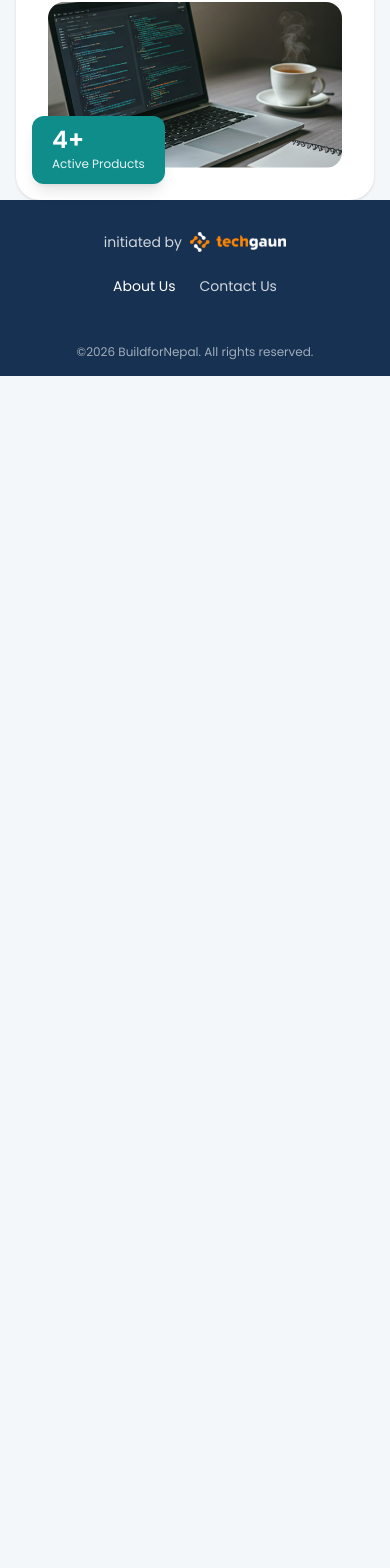
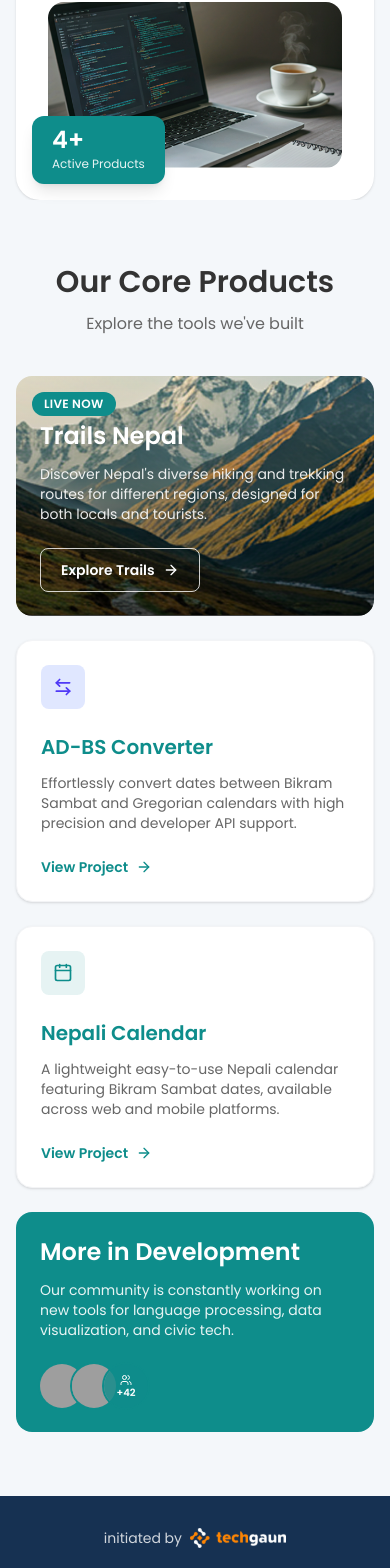
Before and after one commit to build-for-nepal/build-for-nepal.github.io, a React (Vite) app: page /about in a window 390 px wide. Shown: the part 1451-3019 px from the top of the page. Before the commit the page ends 1827 px from the top, so only its background shows below. Built offline with nearby package versions, Linux system fonts and the light colour scheme; grey boxes are pictures that could not be loaded.

Commit message:
feat(coreProducts): Introduce a new "Our Core Products" section showcasing Trails Nepal, AD-BS Converter, and Nepali Calendar in a responsive bento layout, plus a "More in Development" teaser card highlighting the community.

```diff
--- a/src/data/coreProducts.ts
+++ b/src/data/coreProducts.ts
@@ -1,6 +1,6 @@
 import { ArrowLeftRight, Calendar, Mountain } from "lucide-react";
 import type { Product } from "@/types/product";
-import trailNepalImg from "@/assets/trail-nepal.svg";
+import trailNepalImg from "@/assets/trailNepal.png";
 
 export const FEATURED_PRODUCT_ID = "trails-nepal";
 
--- /dev/null
+++ b/src/features/coreProducts/CoreProducts.tsx
@@ -0,0 +1,49 @@
+import { CORE_PRODUCTS, FEATURED_PRODUCT_ID } from "@/data/coreProducts";
+import ProductCard from "./ProductCard";
+import FeaturedProductCard from "./FeaturedProductCard";
+import MoreInDevCard from "./MoreInDevCard";
+
+const featured = CORE_PRODUCTS.find((p) => p.id === FEATURED_PRODUCT_ID);
+
+const standard = CORE_PRODUCTS.filter((p) => p.id !== FEATURED_PRODUCT_ID);
+
+export default function CoreProducts() {
+  if (!featured) return null;
+
+  const [adBs, calendar] = standard;
+
+  return (
+    <section aria-labelledby="core-products-heading" className="bg-bg">
+      <div className="page-wrapper py-16 sm:py-20">
+        <header className="mb-10 text-center sm:mb-12">
+          <h2
+            id="core-products-heading"
+            className="text-3xl font-bold text-dark sm:text-4xl"
+          >
+            Our Core Products
+          </h2>
+          <p className="mx-auto mt-3 max-w-2xl text-base text-muted">
+            Explore the tools we&apos;ve built
+          </p>
+        </header>
+
+        <div className="grid grid-cols-1 gap-6 sm:gap-8 lg:auto-rows-fr lg:grid-cols-3">
+          <div className="lg:col-span-2">
+            <FeaturedProductCard product={featured} />
+          </div>
+
+          <ProductCard
+            product={adBs}
+            iconTileClass="bg-indigo-100 text-indigo-600"
+          />
+
+          <ProductCard product={calendar} />
+
+          <div className="lg:col-span-2">
+            <MoreInDevCard />
+          </div>
+        </div>
+      </div>
+    </section>
+  );
+}
--- /dev/null
+++ b/src/features/coreProducts/FeaturedProductCard.tsx
@@ -0,0 +1,52 @@
+import { ArrowRight } from "lucide-react";
+import type { Product } from "@/types/product";
+
+interface FeaturedProductCardProps {
+  product: Product;
+}
+
+export default function FeaturedProductCard({
+  product,
+}: FeaturedProductCardProps) {
+  const { title, description, href, isLive, image } = product;
+
+  return (
+    <article className="relative flex h-full min-h-[15rem] flex-col justify-end overflow-hidden rounded-2xl sm:min-h-[17rem] lg:min-h-[20rem] ">
+      {image && (
+        <img
+          src={image.src}
+          alt=""
+          aria-hidden="true"
+          className="absolute inset-0 h-full w-full object-cover"
+        />
+      )}
+
+      <div
+        className="absolute inset-0 bg-gradient-to-t from-black/70 via-black/30 to-transparent"
+        aria-hidden="true"
+      />
+
+      {isLive && (
+        <span className="absolute left-4 top-4 inline-flex items-center rounded-full bg-primary px-3 py-1 text-xs font-semibold uppercase tracking-wide text-white sm:left-6 sm:top-6">
+          Live Now
+        </span>
+      )}
+
+      <div className="relative z-10 p-6 sm:p-8">
+        <h3 className="text-2xl font-bold text-white sm:text-3xl">{title}</h3>
+
+        <p className="mt-3 max-w-md text-sm text-white/90 sm:text-base">
+          {description}
+        </p>
+
+        <a
+          href={href}
+          className="mt-6 inline-flex h-11 items-center gap-2 rounded-lg border border-white/80 px-5 text-sm font-semibold text-white transition-colors hover:bg-white/10 sm:mt-8"
+        >
+          Explore Trails
+          <ArrowRight className="h-4 w-4" aria-hidden="true" />
+        </a>
+      </div>
+    </article>
+  );
+}
--- /dev/null
+++ b/src/features/coreProducts/MoreInDevCard.tsx
@@ -0,0 +1,39 @@
+import { Users } from "lucide-react";
+
+const AVATARS = [
+  { src: "https://i.pravatar.cc/80?img=12", alt: "Contributor avatar" },
+  { src: "https://i.pravatar.cc/80?img=33", alt: "Contributor avatar" },
+];
+
+const EXTRA_COUNT = 42;
+
+export default function MoreInDevCard() {
+  return (
+    <article className="flex h-full flex-col justify-center gap-6 rounded-2xl bg-primary p-6 text-white sm:flex-row sm:items-center sm:justify-between sm:p-8">
+      <div className="min-w-0">
+        <h3 className="text-2xl font-bold sm:text-3xl">More in Development</h3>
+
+        <p className="mt-3 max-w-md text-sm text-white/90 sm:text-base">
+          Our community is constantly working on new tools for language
+          processing, data visualization, and civic tech.
+        </p>
+      </div>
+
+      <div className="flex flex-shrink-0 -space-x-3">
+        {AVATARS.map((avatar, i) => (
+          <img
+            key={i}
+            src={avatar.src}
+            alt={avatar.alt}
+            className="h-11 w-11 rounded-full object-cover ring-2 ring-primary"
+          />
+        ))}
+
+        <div className="flex h-11 w-11 flex-col items-center justify-center rounded-full bg-primary/80 text-[10px] font-bold leading-none ring-2 ring-primary">
+          <Users className="h-3 w-3" aria-hidden="true" />
+          <span className="mt-0.5">+{EXTRA_COUNT}</span>
+        </div>
+      </div>
+    </article>
+  );
+}
--- /dev/null
+++ b/src/features/coreProducts/ProductCard.tsx
@@ -0,0 +1,38 @@
+import type { Product } from "@/types/product";
+import { ArrowRight } from "lucide-react";
+
+interface ProductCardProps {
+  product: Product;
+  iconTileClass?: string;
+}
+
+export default function ProductCard({
+  product,
+  iconTileClass = "bg-primary/10 text-primary",
+}: ProductCardProps) {
+  const { id, title, description, href, icon: Icon } = product;
+
+  return (
+    <article className="flex flex-col h-full rounded-2xl border border-gray-100 bg-white p-6 shadow-sm transition-shadow duration-200 hover:shadow-md sm:p-8">
+      {/*icon*/}
+      <div
+        className={`flex h-11 w-11 items-center justify-center rounded-lg ${iconTileClass}`}
+        aria-hidden="true"
+      >
+        <Icon className="h-5 w-5" />
+      </div>
+      {/*title*/}
+      <h3 className="mt-6 text-xl font-bold text-primary sm:text-2xl">
+        {title}
+      </h3>
+      <p className="mt-3 text-sm text-muted sm:text-base">{description}</p>
+      <a
+        href={href}
+        className="mt-6 inline-flex items-center gap-2 text-sm font-semibold text-primary transition-colors hover:text-accent-hover sm:mt-8"
+      >
+        View Project
+        <ArrowRight className="h-4 w-4" aria-hidden="true" />
+      </a>
+    </article>
+  );
+}
--- a/src/pages/About.tsx
+++ b/src/pages/About.tsx
@@ -1,4 +1,5 @@
 import Mission from "@/features/mission/Mission";
+import CoreProducts from "@/features/coreProducts/CoreProducts";
 import { INNOVATION_ITEMS } from "@/data/innovation";
 
 export default function About() {
@@ -7,6 +8,7 @@
   return (
     <main>
       <Mission activeProductCount={activeProductCount} />
+      <CoreProducts />
     </main>
   );
 }
```
Also changed, not shown: src/assets/trailNepal.png (added).
